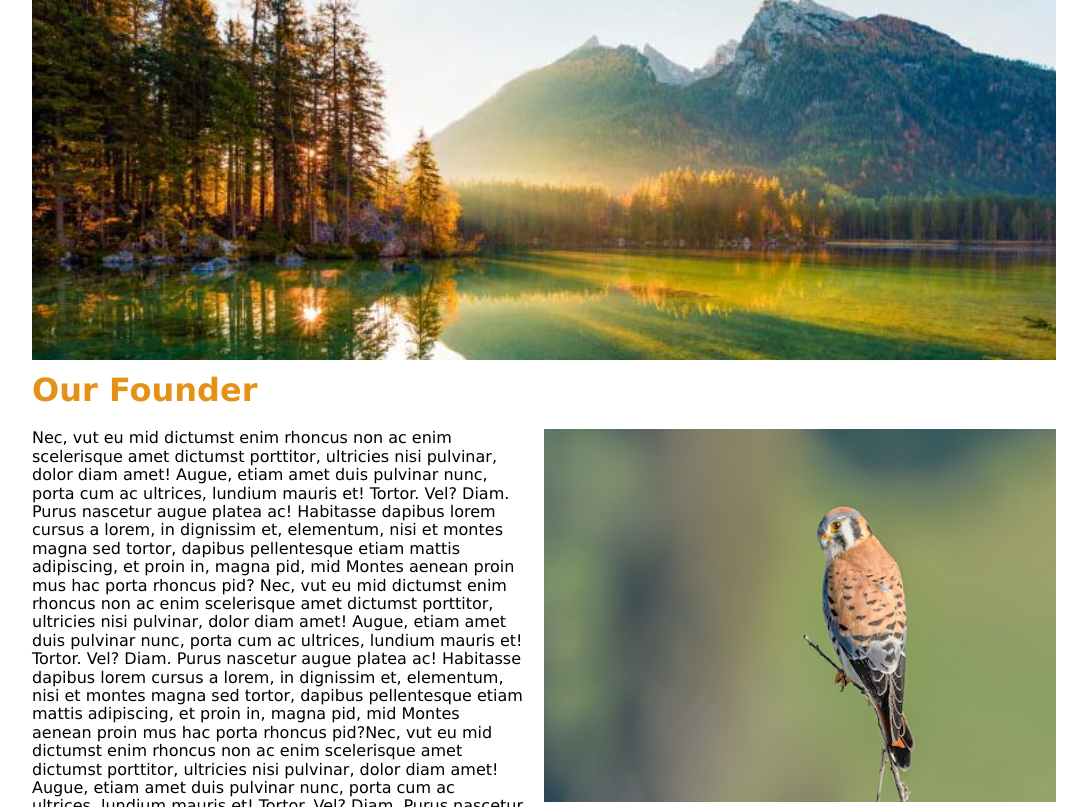
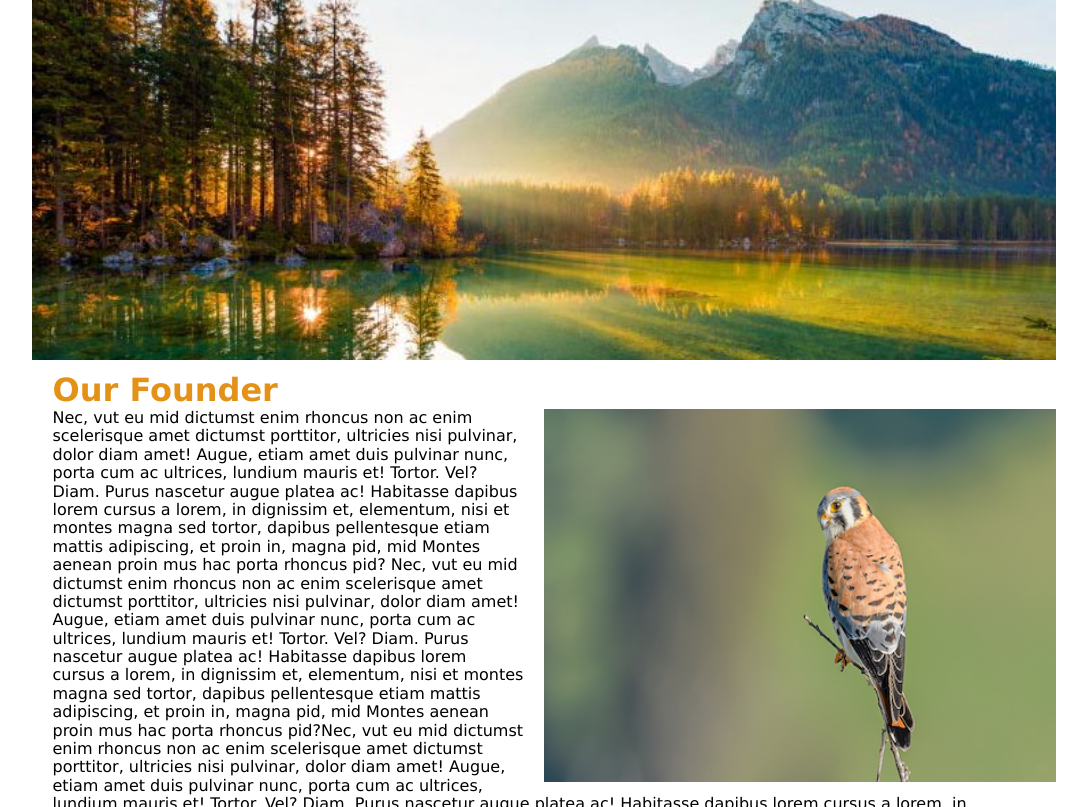
Before and after one commit to Kayla-amr/kaylamacias, a plain HTML site: page restaurant/index.html in a window 1280 px wide. Shown: the part 145-952 px from the top of the page, without its empty margins (96-1183 px from the left). Drawn offline with Linux system fonts and the light colour scheme.

Commit message:
padding added

```diff
--- a/restaurant/scss/_small.scss
+++ b/restaurant/scss/_small.scss
@@ -69,9 +69,11 @@ main {
 main h1 {
 	color: #e49217;
 }
-main h1,
-p {
-	margin: 0 2% 2% 0;
+main h1, p {
+	margin: 0 2%;
+}
+main p{
+	padding: 0 0 2% 0;
 }
 main figure.hero {
 	width: 100%;
```
Also changed, not shown: restaurant/css/styles.css.
